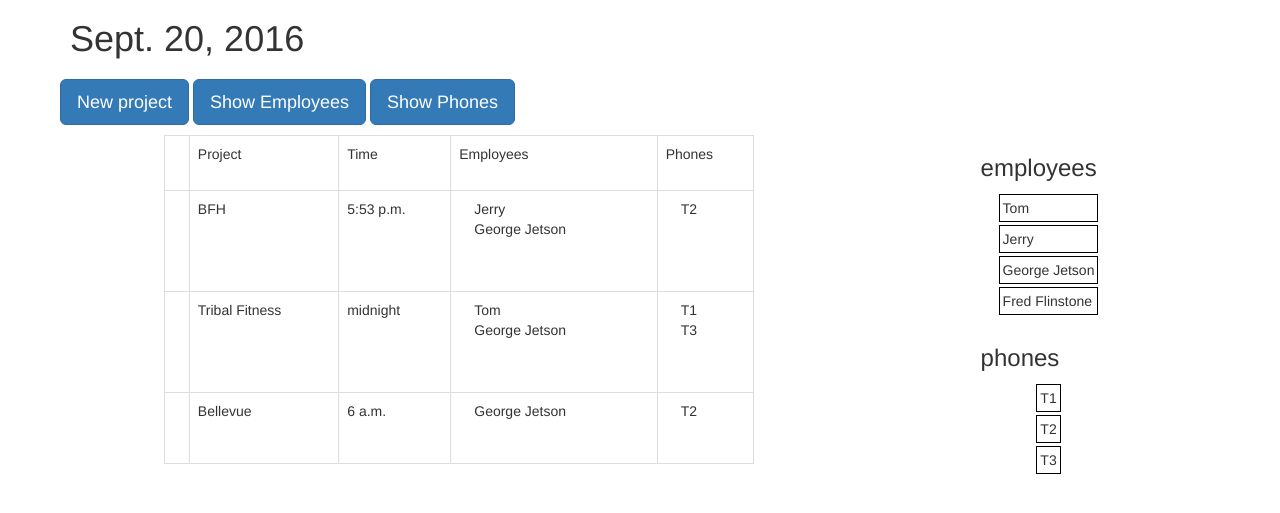
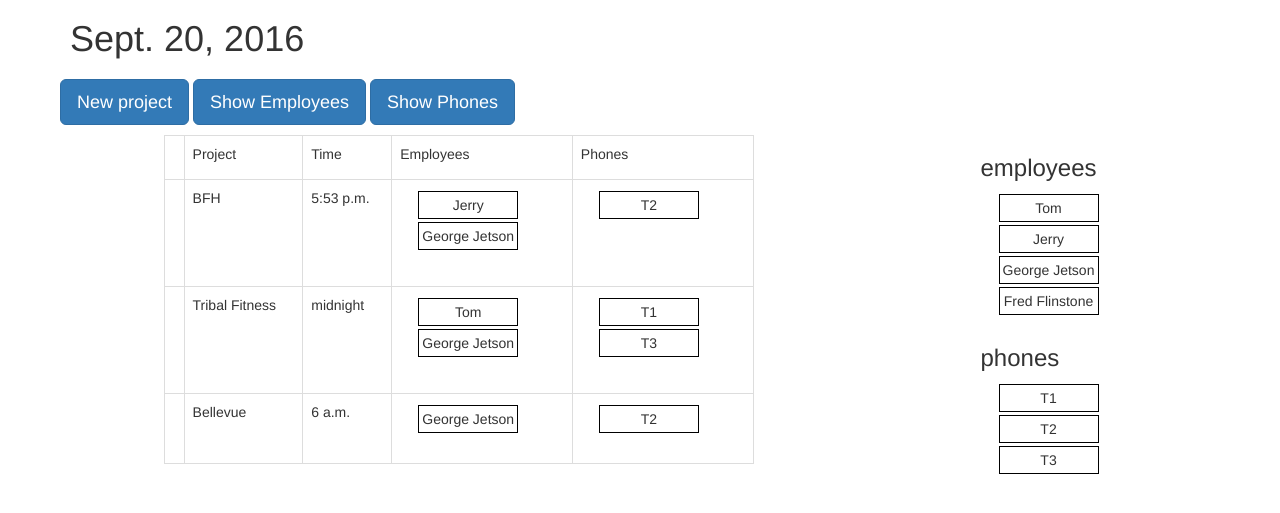
Before and after one commit to rubacalypse/alabama, a Django app: page / in a window 1280 px wide. Shown: the part 51-564 px from the top of the page. Run offline with Django 3.2, Linux system fonts and the light colour scheme; data comes from the database, SQL or seed files in the repository; some libraries are stand-ins or nearby versions.

Commit message:
consistentize flex boxes and borders + clone

```diff
--- a/daily/templates/daily/div-test.html
+++ b/daily/templates/daily/div-test.html
@@ -86,18 +86,18 @@
               <td>{{ project.time }}</td>
               <td>
                 <div class="container-fluid">
-                  <ol class='nested_with_switch' id="emps">
+                  <ol class='simple_with_drop' id="emps">
                     {% for emp in project.employee.all %}
-                    <li>{{ emp.name }}</li>
+                    <li class="flex-li">{{ emp.name }}</li>
                     {% endfor %}
                   </ol>
                 </div>
               </td>
               <td>
                 <div class="container-fluid">
-                  <ol class='nested_with_switch' id="tels">
+                  <ol class='simple_with_drop' id="tels">
                     {% for tel in project.phone.all %}
-                    <li>{{ tel.number }}</li>
+                    <li class="flex-li">{{ tel.number }}</li>
                     {% endfor %}
                   </ol>
                 </div>
@@ -108,9 +108,9 @@
           <div class="v-box">
             <h3>employees</h3>
             <div class="container-fluid">
-                  <ol class='nested_with_switch' id="emps-flex-list">
+                  <ol class='simple_with_no_drop' id="emps-flex-list">
                     {% for emp in emp_names.all %}
-                    <li id="flex-li">{{ emp.name }}</li>
+                    <li class="flex-li">{{ emp.name }}</li>
                     {% endfor %}
                   </ol>
                 </div>
@@ -118,7 +118,7 @@
              <div class="container-fluid">
                   <ol class='simple_with_no_drop' id="phones-flex-list">
                     {% for phone in phones.all %}
-                    <li id="flex-li">{{ phone.number }}</li>
+                    <li class="flex-li">{{ phone.number }}</li>
                     {% endfor %}
                   </ol>
                 </div>
@@ -129,10 +129,12 @@
 
 
         <style type="text/css">
-          #flex-li {
+          .flex-li {
             border: 1px solid black;
             margin: 3px;
             padding: 3px;
+            width: 100px;
+            text-align: center;
           }
 
           .h-box {
@@ -223,11 +225,11 @@
             border: 1px solid #eee;
           }
 
-          ol.nested_with_switch li.placeholder {
+          ol.simple_with_drop li.placeholder {
             position: relative;
           }
 
-          ol.nested_with_switch li.placeholder:before {
+          ol.simple_with_drop li.placeholder:before {
             position: absolute;
           }
 
@@ -256,7 +258,7 @@
           }
 
           function addProject() {
-            $('#daily-table > tbody:last-child').append($('<tr>')
+            $('#daily-table > tbody > tr:first-child').after($('<tr>')
                 .append($('<td>'))
                 .append($('<td>')
                   .append($('<input type="text" id="new-name">')))
@@ -264,10 +266,10 @@
                   .append($('<input type="text" id="new-time" class="time ui-timepicker-input">')))
                 .append($('<td>')
                   .append($('<div class="container-fluid">')
-                    .append($("<ol class='nested_with_switch' id='emps_list'>"))))
+                    .append($("<ol class='simple_with_drop' id='emps_list'>"))))
                 .append($('<td>')
                   .append($('<div class="container-fluid">')
-                    .append($("<ol class='nested_with_switch' id='emps_list'>"))))
+                    .append($("<ol class='simple_with_drop' id='emps_list'>"))))
             );
 
             $('#new-proj-button').toggle();
@@ -275,54 +277,37 @@
             $('#new-name').focus();
             $('#new-time').timepicker({
               'step': function(i) {
-                return (i%2) ? 15 : 45;
               }
             });
 
-            var oldContainer;
-            $("ol.nested_with_switch").sortable({
-              group: 'nested',
-              afterMove: function (placeholder, container) {
-                if(oldContainer != container){
-                  if(oldContainer){
-                    oldContainer.el.removeClass("active");
-                  }
-                  container.el.addClass("active");
-                  oldContainer = container;
-                }
-              },
-
-              onDrop: function ($item, container, _super) {
-                container.el.removeClass("active");
+            $("ol.simple_with_drop").sortable({
+              group: 'no-drop',
+              handle: 'i.icon-move',
+              onDragStart: function ($item, container, _super) {
+                // Duplicate items of the no drop area
+                if(!container.options.drop)
+                $item.clone().insertAfter($item);
                 _super($item, container);
               }
             });
 
-            $(".switch-container").on("click", ".switch", function  (e) {
-              var method = $(this).hasClass("active") ? "enable" : "disable";
-              $(e.delegateTarget).next().sortable(method);
+            $("ol.simple_with_no_drop").sortable({
+              group: 'no-drop',
+              drop: false
             });
+
         }
 
-              var oldContainer;
-              $("ol.nested_with_switch").sortable({
-                group: 'nested',
-                afterMove: function (placeholder, container) {
-                  if(oldContainer != container){
-                    if(oldContainer){
-                      oldContainer.el.removeClass("active");
-                    }
-                    container.el.addClass("active");
-                    oldContainer = container;
-                  }
-                },
-
-                  onDrop: function ($item, container, _super) {
-                  container.el.removeClass("active");
+        $("ol.simple_with_drop").sortable({
+          group: 'no-drop',
+          //handle: 'i.icon-move',
+          onDragStart: function ($item, container, _super) {
+            // Duplicate items of the no drop area
+            if(!container.options.drop)
+            $item.clone().insertAfter($item);
             _super($item, container);
           }
         });
-
 
         $("ol.simple_with_no_drop").sortable({
           group: 'no-drop',
@@ -335,10 +320,6 @@
         });
 
 
-              $(".switch-container").on("click", ".switch", function  (e) {
-                var method = $(this).hasClass("active") ? "enable" : "disable";
-                $(e.delegateTarget).next().sortable(method);
-              });
 
       </script>
     </body>
```
Lines whose indentation alone changed are shown as unchanged.
